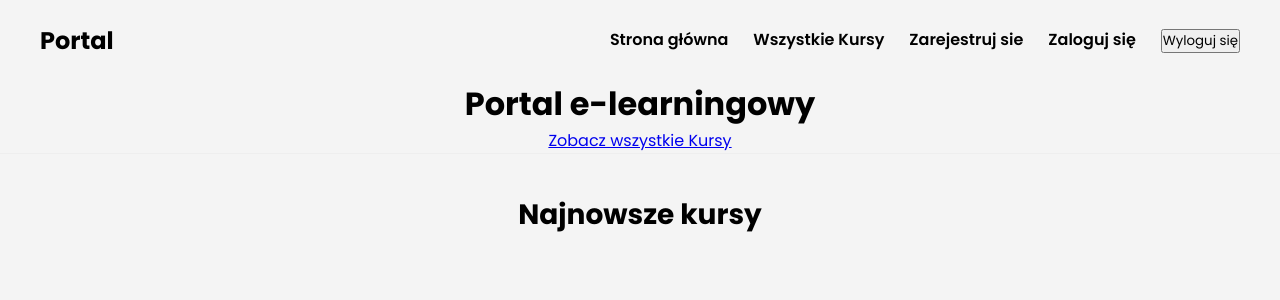
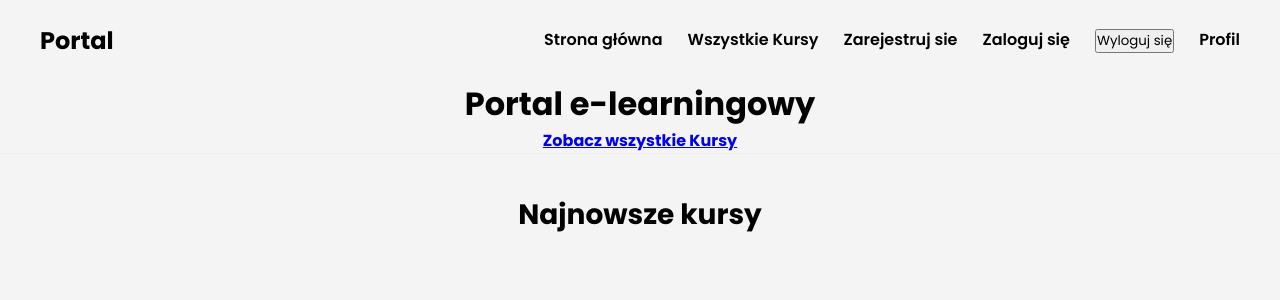
Before and after one commit to bubliks7/e-learning-portal, a Django app: page / in a window 1280 px wide. Shown: the top 300 px of the page. Run offline with Django 4.2, Linux system fonts and the light colour scheme; data that the repository does not hold is empty.

Commit message:
add styles and fix templates

```diff
--- a/portal/static/portal/style.css
+++ b/portal/static/portal/style.css
@@ -120,3 +120,8 @@ header {
         text-align: center;
     }
 }
+
+header a {
+    font-weight: bold;
+    padding: 5px;
+}
--- a/portal/templates/portal/index.html
+++ b/portal/templates/portal/index.html
@@ -16,8 +16,9 @@
             <li><a href="{% url 'users:login_view' %}">Zaloguj się</a></li>
             <li><form class="logout" action="{% url 'users:logout_view' %}" method="POST">
                 {% csrf_token %}
-                <button class="logout-btn">Wyloguj się</button>
+                <a><button class="logout-btn">Wyloguj się</button></a>
             </form></li>
+            <li><a href="#">Profil</a></li>
         </ul>
     </nav>
     <header>
@@ -32,7 +33,7 @@
             <div class="course-card">
                 <h2>{{ course.tytul }}</h2>
                 <p>{{ course.opis }}</p>
-                <a class="btn" href="{% url 'course_list' %}">Wszystkie Kursy</a>
+                <a class="btn" href="#">Zapisz się</a>
             </div>
             {% endfor %}
         </div>
```
